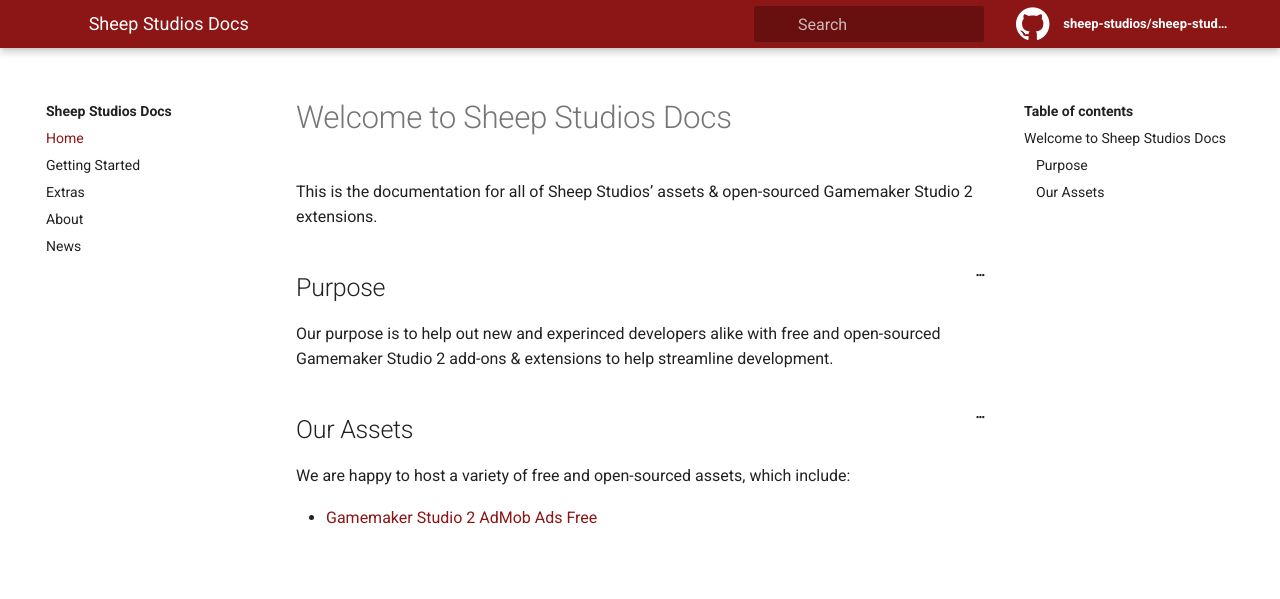
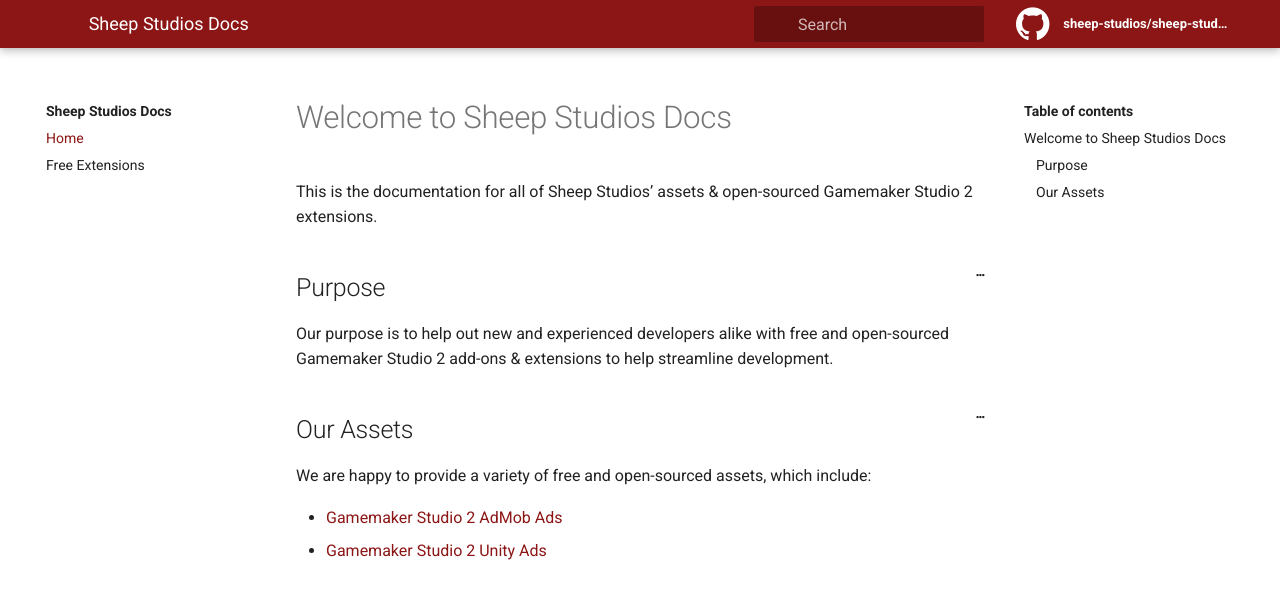
Before and after one commit to Sheep-Studios/sheep-studios-docs, a Jekyll site: the page built from pages/index.md, in a window 1280 px wide and 900 px high. Shown: the top 599 px of the window. Built offline with Jekyll 4.4.1, drawn with Linux system fonts in a browser that asks for light colours.

Commit message:
General improvements

```diff
--- a/pages/index.md
+++ b/pages/index.md
@@ -1,6 +1,6 @@
 ---
 layout: page
-title: Material Jekyll Theme
+title: Home
 permalink: /
 ---
 
@@ -10,8 +10,9 @@ This is the documentation for all of Sheep Studios' assets & open-sourced Gamema
 
 ## Purpose
 
-Our purpose is to help out new and experinced developers alike with free and open-sourced Gamemaker Studio 2 add-ons & extensions to help streamline development.
+Our purpose is to help out new and experienced developers alike with free and open-sourced Gamemaker Studio 2 add-ons & extensions to help streamline development.
 
 ## Our Assets
-We are happy to host a variety of free and open-sourced assets, which include:
-- [Gamemaker Studio 2 AdMob Ads Free](https://marketplace.yoyogames.com/assets/9589/admob-ads-free)
+We are happy to provide a variety of free and open-sourced assets, which include:
+- [Gamemaker Studio 2 AdMob Ads](https://marketplace.yoyogames.com/assets/9589/admob-ads-free)
+- [Gamemaker Studio 2 Unity Ads](https://marketplace.yoyogames.com/assets/xxxx/unity-ads-free)
```
Also changed, not shown: _data/toc.yml (+15 -20 lines).
